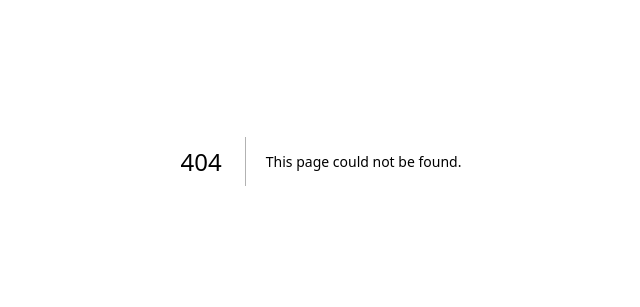
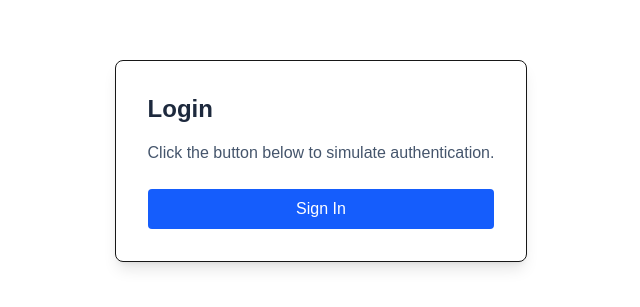
Before and after one commit to DeveloperDinesh24/first-nextjs-project, a Next.js app: page /login in a window 1280 px wide. Before the commit this address had no page. Shown: the part 239-546 px from the top of the page, without its empty margins (319-959 px from the left). Built offline with nearby package versions, Linux system fonts and the light colour scheme.

Commit message:
feat: add login page

```diff
--- /dev/null
+++ b/src/app/(auth)/login/page.tsx
@@ -0,0 +1,32 @@
+'use client'
+
+import { useAuthStore } from '../../libs/stores/useAuthStore'
+import { useRouter } from 'next/navigation'
+
+export default function LoginPage() {
+  const { login } = useAuthStore()
+  const router = useRouter()
+
+  const handleLogin = () => {
+    login()
+    router.push('/dashboard')
+  }
+
+  return (
+    <main className='flex min-h-screen flex-col items-center justify-center p-24'>
+      <div className='p-8 border rounded-lg shadow-lg bg-white'>
+        <h1 className='text-2xl text-slate-800 font-bold mb-4'>Login</h1>
+        <p className='mb-6 text-slate-600'>
+          Click the button below to simulate authentication.
+        </p>
+
+        <button
+          onClick={handleLogin}
+          className='w-full bg-blue-600 text-white py-2 px-4 rounded hover:bg-blue-700 transition'
+        >
+          Sign In
+        </button>
+      </div>
+    </main>
+  )
+}
--- a/src/app/page.tsx
+++ b/src/app/page.tsx
@@ -14,7 +14,7 @@ export default function Home() {
 
       <div className='flex gap-4'>
         <Link
-          href='/auth'
+          href='/login'
           className='px-6 py-3 bg-blue-600 text-white rounded-lg font-semibold hover:bg-blue-700 transition'
         >
           Get Started
```
